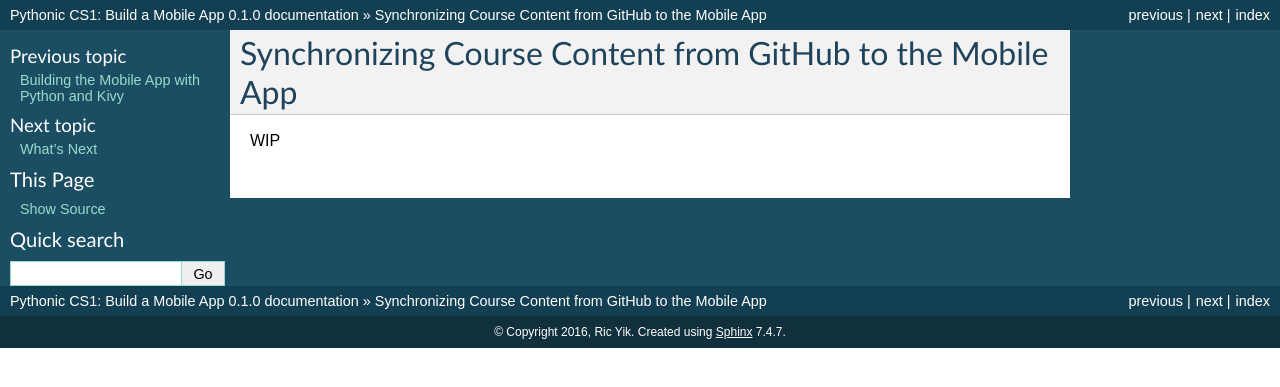
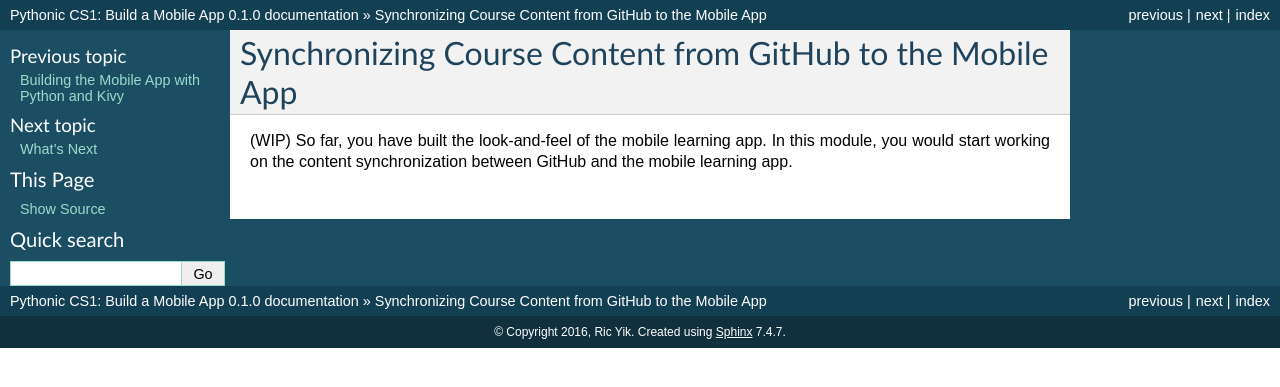
Before and after one commit to Aashritha27/mobileapp.course, a Sphinx documentation site: the page built from docs/synchronizing-course-content-from-github-to-mobile-app.rst, in a window 1280 px wide. Shown: the top 387 px of the page. Built offline with Sphinx 7.4.7, drawn with Linux system fonts in a browser that asks for light colours.

Commit message:
Added WIP Placeholder

```diff
--- a/docs/synchronizing-course-content-from-github-to-mobile-app.rst
+++ b/docs/synchronizing-course-content-from-github-to-mobile-app.rst
@@ -1,4 +1,4 @@
 Synchronizing Course Content from GitHub to the Mobile App
 ==========================================================
 
-WIP
+(WIP) So far, you have built the look-and-feel of the mobile learning app. In this module, you would start working on the content synchronization between GitHub and the mobile learning app.
```
